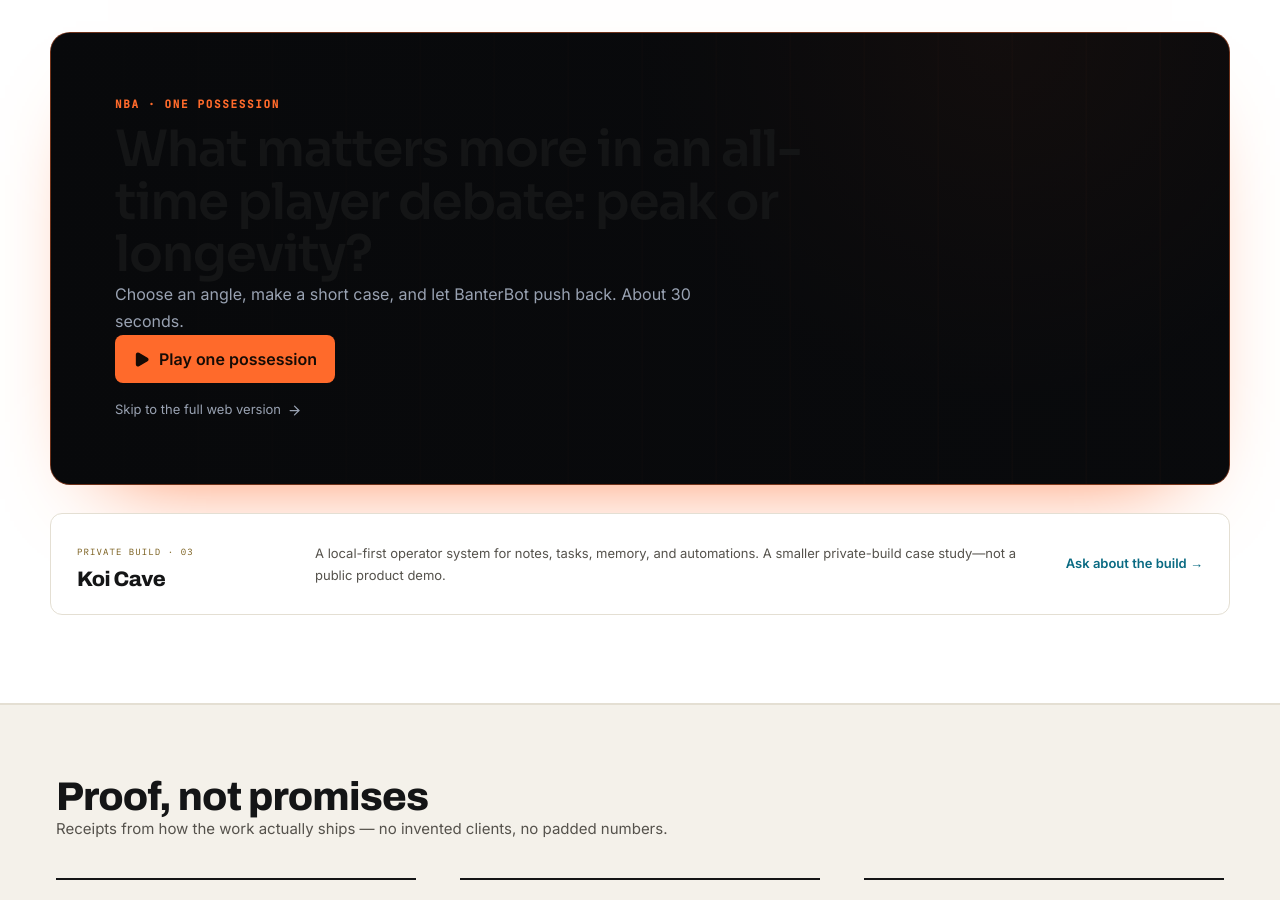
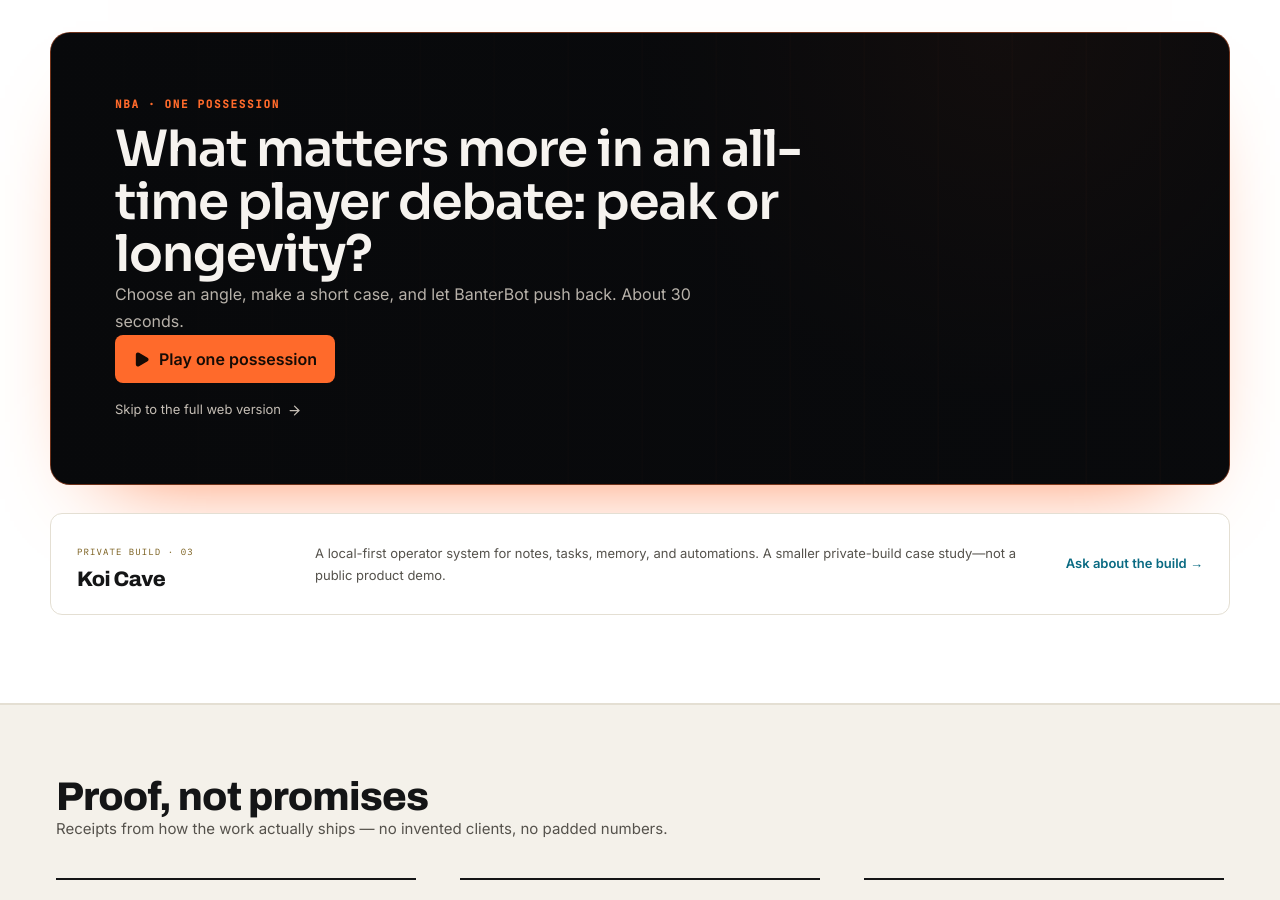
Before and after one commit to koinophobia-labs/koinophobia-labs-site, a Next.js app: page / in a window 1280 px wide. Shown: the part 2380-3280 px from the top of the page. Built offline with nearby package versions, Linux system fonts and the light colour scheme.

Commit message:
Fix You Know Ball homepage text contrast
Restore legible light text inside the dark You Know Ball preview and playable surface without changing gameplay or analytics.

```diff
--- a/app/layout.tsx
+++ b/app/layout.tsx
@@ -3,6 +3,7 @@
 import "./globals.css";
 import "./founder.css";
 import "./home.css";
+import "./you-know-ball-home-fix.css";
 
 const sora = Sora({
   variable: "--font-sora",
--- /dev/null
+++ b/app/you-know-ball-home-fix.css
@@ -0,0 +1,20 @@
+/* Keep the embedded You Know Ball product surface legible inside the cream homepage.
+   These rules intentionally load after home.css so the dark game panel wins over
+   the surrounding editorial heading and paragraph colors. */
+
+.kl-home .ykb-static-preview h3,
+.kl-home .ykb-game .ykb-prompt-title {
+  color: #f6f3ef;
+}
+
+.kl-home .ykb-static-preview p:not(.ykb-overline) {
+  color: #b8b2aa;
+}
+
+.kl-home .ykb-static-preview > a {
+  color: #c5beb5;
+}
+
+.kl-home .ykb-static-preview > a:hover {
+  color: #ffffff;
+}
```
